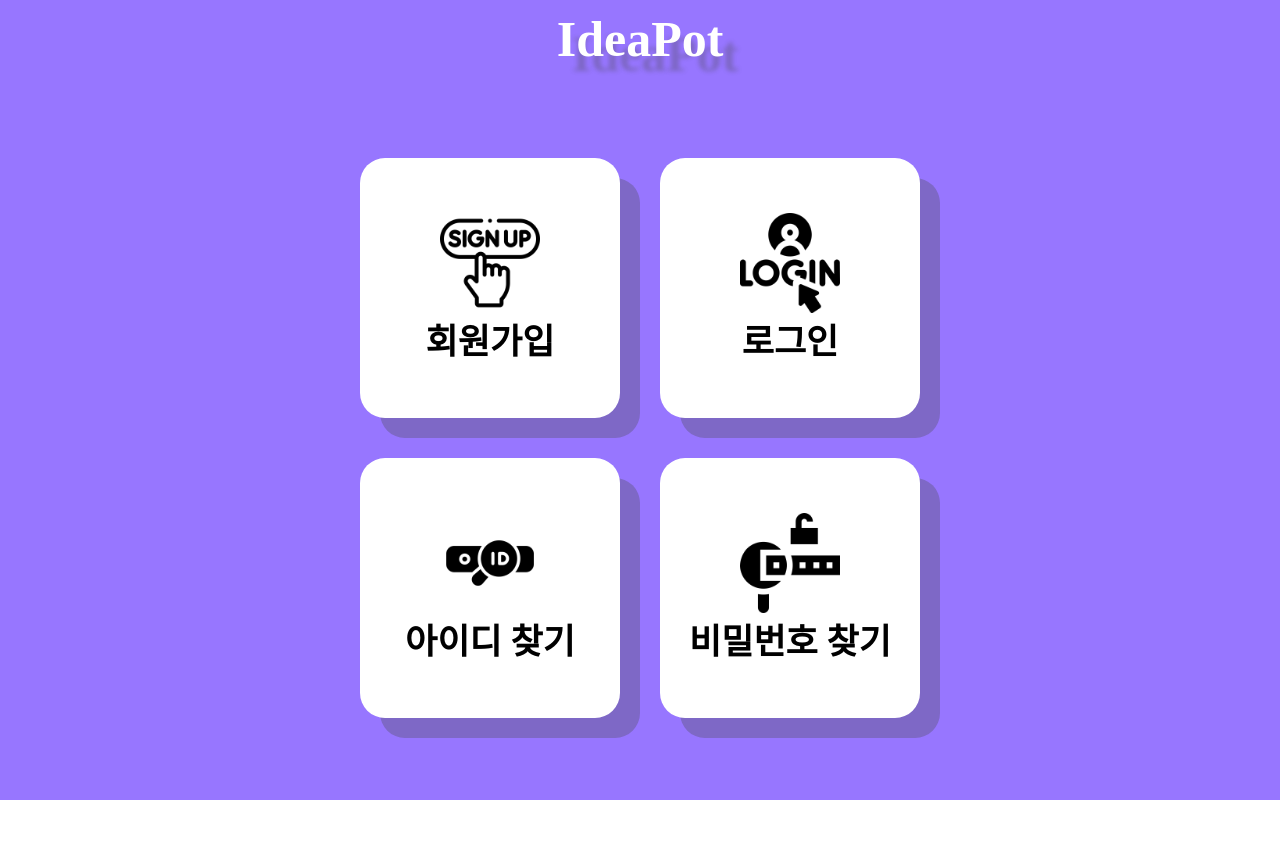
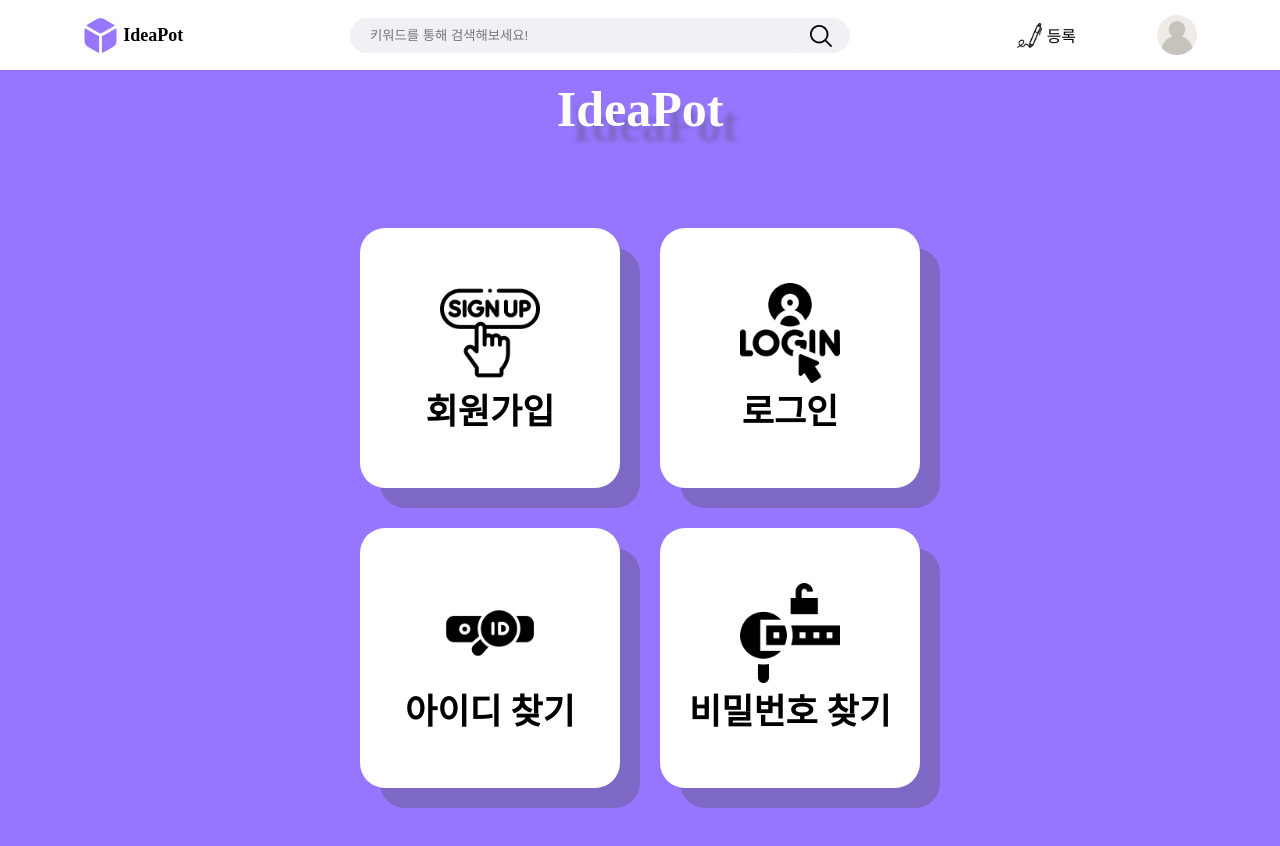
Before and after one commit to Brain-Compiler/ideapot-Frontend, a React (Create React App) app: page / in a window 1280 px wide. Shown: the top 846 px of the page. Before the commit the page ends 800 px from the top, so only its background shows below. Built offline with nearby package versions, Linux system fonts and the light colour scheme.

Commit message:
Add Header

```diff
--- a/src/App.js
+++ b/src/App.js
@@ -1,9 +1,11 @@
-import './styles/reset.scss'
-import Router from './routes'
+import "./styles/reset.scss";
+import Router from "./routes";
+import Header from "./components/header/header"
 
 function App() {
   return (
     <div>
+      <Header />
       <Router />
     </div>
   );
--- /dev/null
+++ b/src/components/header/header.js
@@ -0,0 +1,44 @@
+import { useState } from "react";
+import { Link } from "react-router-dom";
+import styles from "./header.module.scss";
+import logo from "../../assets/logo_icon.png";
+import search from "../../assets/search_icon.png"
+import write from "../../assets/write_icon.png"
+import profile from "../../assets/userIcon.png"
+
+const Header = () => {
+  const [searchText, setSearchText] = useState("");
+
+  const onClickHanddler = () => {
+    console.log("클릭됨");
+  }
+
+  return (
+    <div className={styles.box}>
+      <div className={styles.title}>
+        <Link to="/">
+          <img alt="logo" src={logo} /> <span><b>IdeaPot</b></span>
+        </Link>
+      </div>
+      <div className={styles.search}>
+        <input className={styles.searchBar} placeholder="키워드를 통해 검색해보세요!" value={searchText} onChange={(e) => setSearchText(e.target.value)} />
+        <label htmlFor="search"><img src={search} alt="search" /></label>
+        <input type="button" className={styles.searchBtn} id="search" onClick={onClickHanddler} />
+      </div>
+      <div className={styles.sub}>
+        <div className={styles.write}>
+          <Link to="/">
+            <img src={write} alt="write" />등록
+          </Link>
+        </div>
+        <div className={styles.profile}>
+          <Link to="/">
+            <img src={profile} alt="profile" />
+          </Link>
+        </div>
+      </div>
+    </div>
+  );
+}
+
+export default Header;
--- /dev/null
+++ b/src/components/header/header.module.scss
@@ -0,0 +1,88 @@
+.box {
+  height: 70px;
+  margin-bottom: 1px solid #D8D8D8;
+  display: flex;
+  justify-content: space-around;
+  align-items: center;
+  margin-bottom: 1px solid;
+  .title {
+
+    a {
+      display: flex;
+      align-items: center;
+      text-decoration: none;
+      color: #000;
+      font-size: large;
+
+      img {
+        height: 35px;
+        margin-right: 5px;
+      }
+    }
+  }
+
+  .search {
+    width: 500px;
+    height: 35px;
+    display: flex;
+    align-items: center;
+    background-color: #F1F1F5;
+    border-radius: 30px;
+
+    .searchBar {
+      width: 440px;
+      padding-left: 20px;
+      height: 100%;
+      border: none;
+      border-radius: 30px;
+      background-color: #F1F1F5;
+    }
+
+    img {
+      padding-right: 40%;
+      margin-top: 6px;
+      height: 22px;
+      cursor: pointer;
+    }
+
+    .searchBtn {
+      visibility: hidden;
+    }
+  }
+
+  .sub {
+    width: 180px;
+    height: 40px;
+    display: flex;
+    justify-content: space-between;
+
+    .write {
+      display: flex;
+      align-items: center;
+
+      a {
+        display: flex;
+        align-items: center;
+        color: #000;
+        text-decoration: none;
+        cursor: pointer;
+
+        img {
+          height: 25px;
+          margin-right: 5px;
+        }
+      }
+    }
+
+    .profile {
+
+      a {
+        cursor: pointer;
+
+        img {
+          height: 40px;
+        }
+      }
+    }
+  }
+}
```
